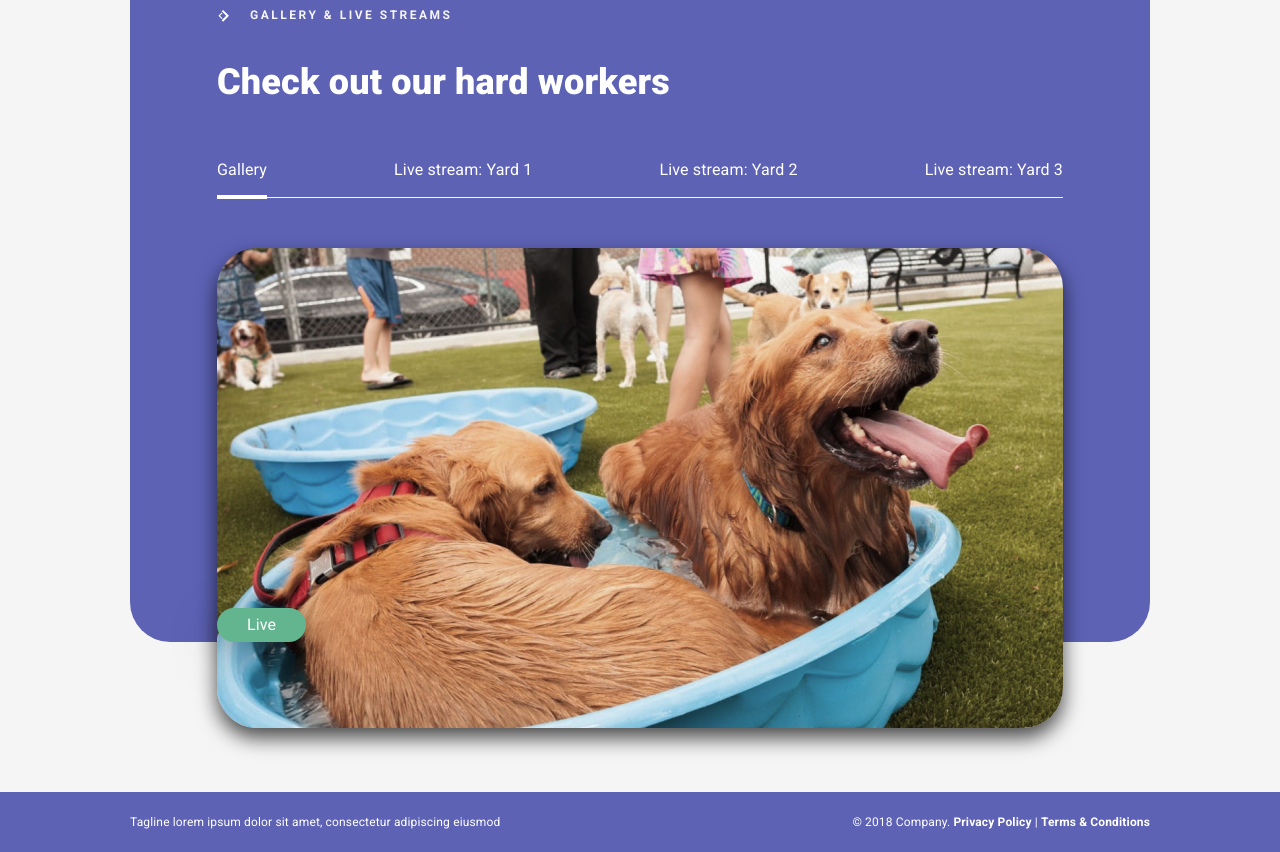
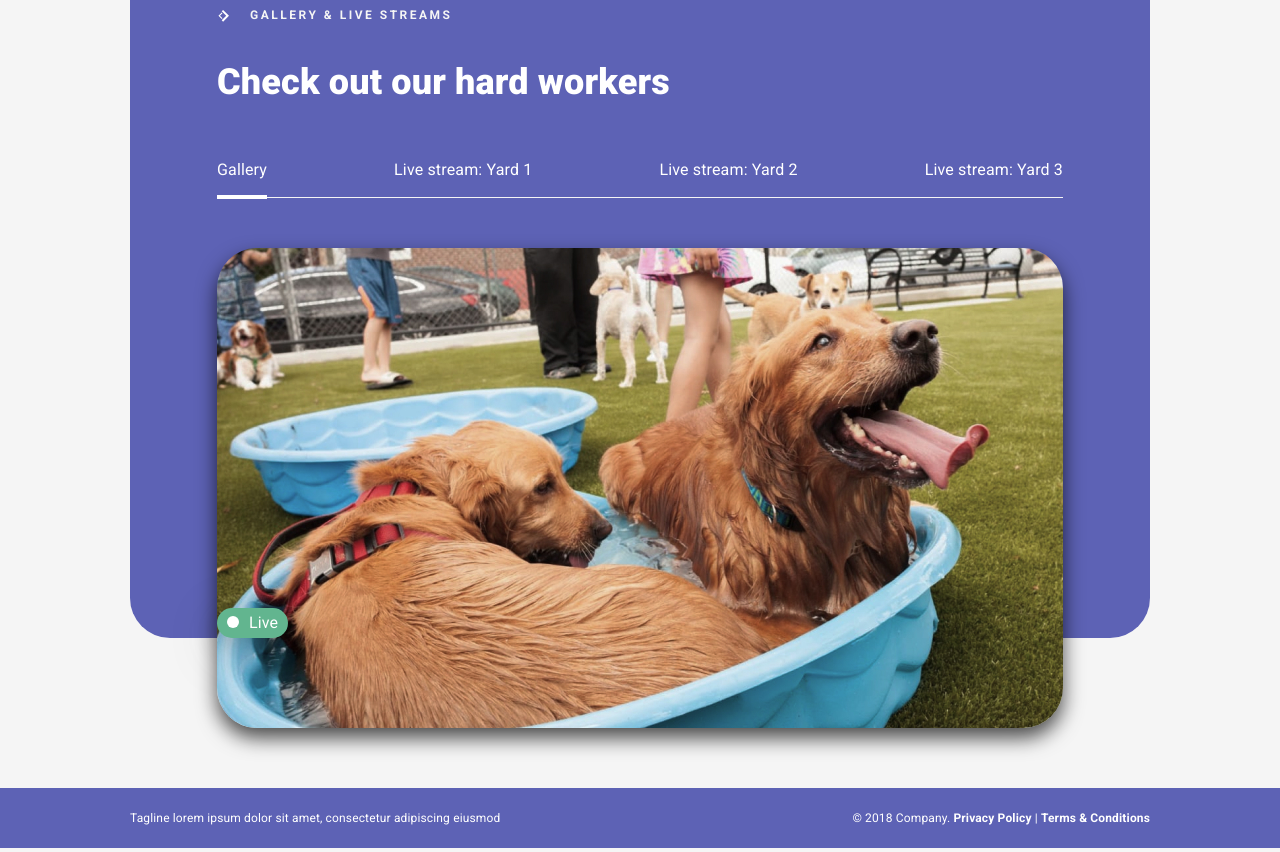
Before and after one commit to AlekseiBestuzhev/training, a plain HTML site: page responsive-layout/index.html in a window 1280 px wide. Shown: the part 4921-5773 px from the top of the page. Drawn offline with Linux system fonts and the light colour scheme.

Commit message:
upd: rl gallery add style to stream icon

```diff
--- a/responsive-layout/css/style.css
+++ b/responsive-layout/css/style.css
@@ -792,14 +792,24 @@ textarea::placeholder {
 .gallery__stream-icon {
 	background-color: #F2726F;
 	color: #FFFFFF;
-	padding: 5px 30px;
+	padding: 3px 10px;
 	border-radius: 5px;
 	display: inline-block;
 	filter: drop-shadow(0px 6px 12px rgba(38, 38, 38, 0.24)) drop-shadow(0px 12px 24px rgba(38, 38, 38, 0.2));
 	background: #62B58F;
 	border-radius: 50px;
+	text-align: center;
 }
 
+.gallery__stream-icon::before {
+content: '';
+display: inline-block;
+width: 12px;
+height: 12px;
+border-radius: 50%;
+background-color: #FFFFFF;
+margin-right: 10px;
+}
 
 /* todo______________________________FOOTER______________________________ */
 
```
